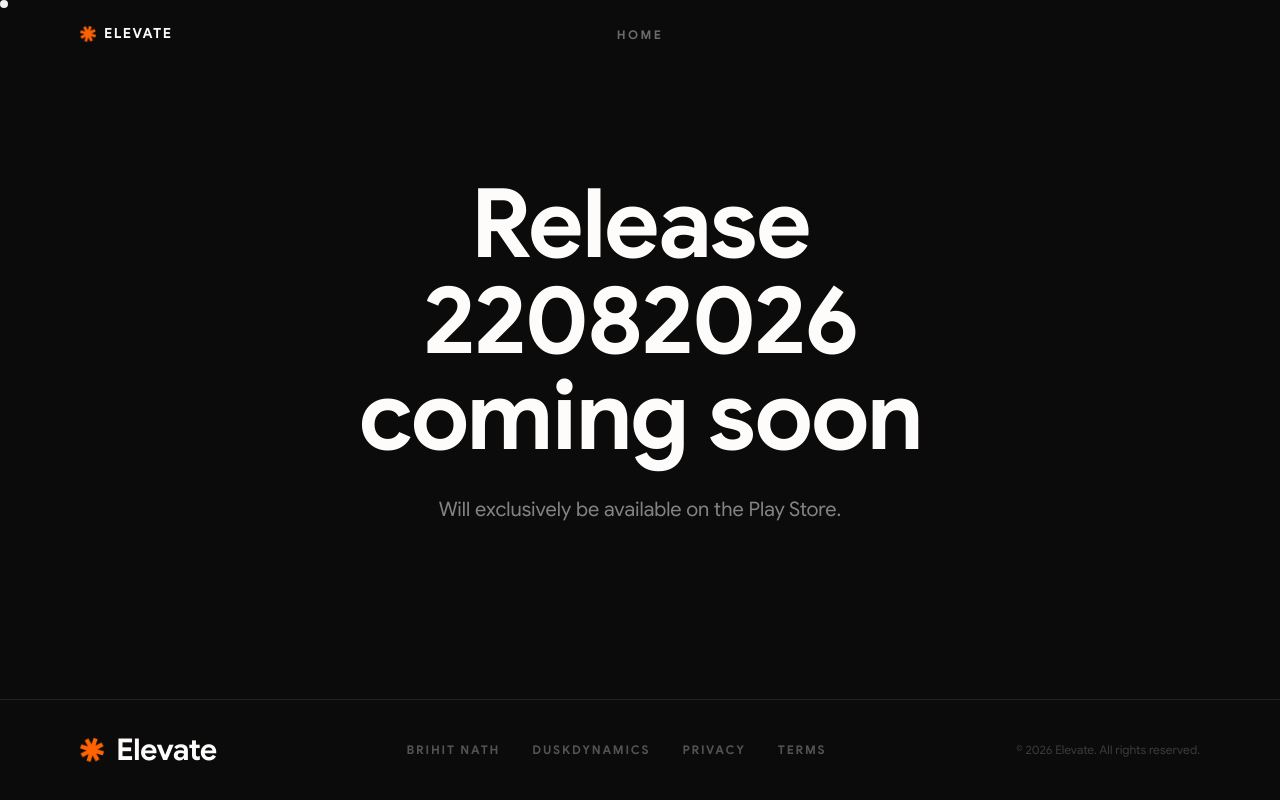
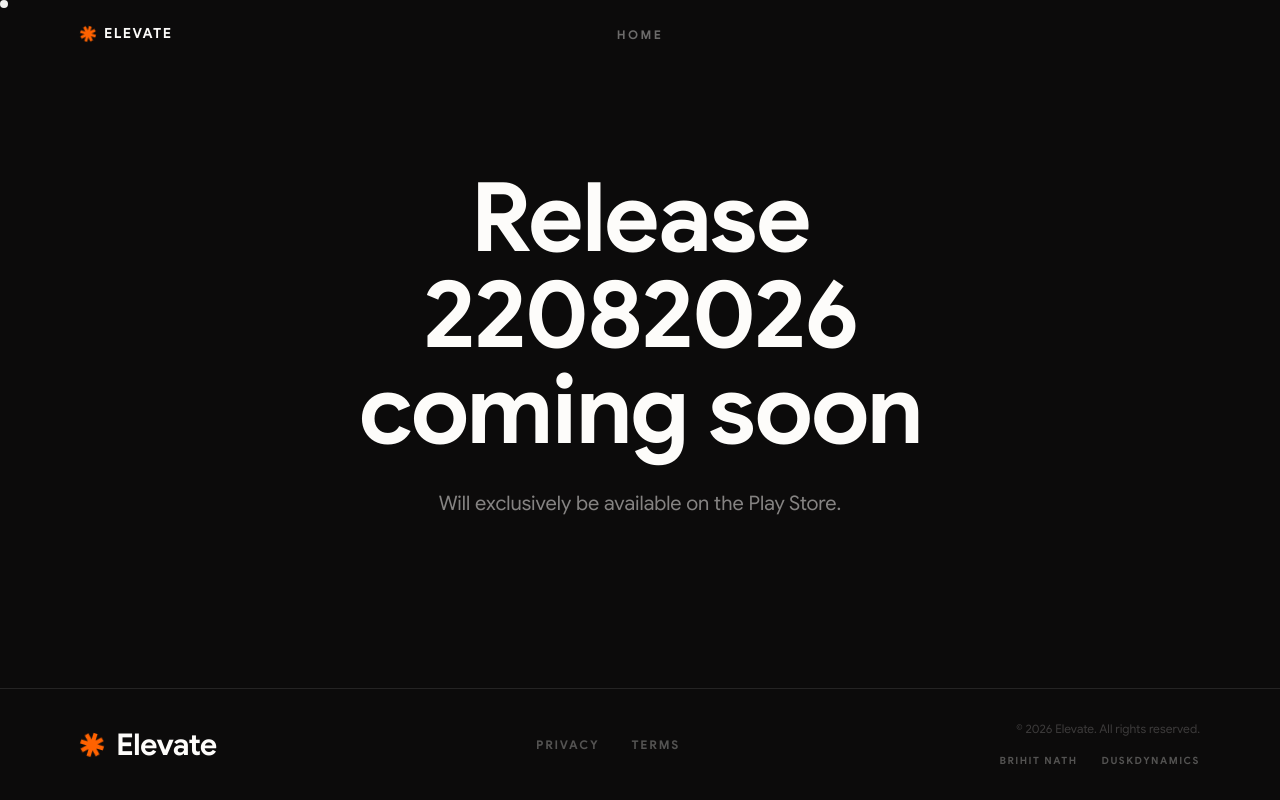
Before and after one commit to duskdynamicsproductions/elevate, a React (Vite) app: page /download in a window 1280 px wide. Built offline with nearby package versions, Linux system fonts and the light colour scheme; a web font is replaced by a local one.

Commit message:
style: Move Instagram social links directly below the copyright text

```diff
--- a/src/App.tsx
+++ b/src/App.tsx
@@ -2549,12 +2549,16 @@ export default function App() {
             <span className="text-3xl font-black tracking-tight">Elevate</span>
           </div>
           <div className="flex flex-wrap items-center justify-center gap-6 md:gap-8">
-            <a href="https://www.instagram.com/not_brihit/" target="_blank" rel="noreferrer" className="text-xs font-semibold tracking-[0.15em] uppercase text-elevate-paper/30 transition-colors hover:text-elevate-paper">Brihit Nath</a>
-            <a href="https://www.instagram.com/the.duskdynamics/" target="_blank" rel="noreferrer" className="text-xs font-semibold tracking-[0.15em] uppercase text-elevate-paper/30 transition-colors hover:text-elevate-paper">Duskdynamics</a>
             <Link to="/privacy_policy" className="text-xs font-semibold tracking-[0.15em] uppercase text-elevate-paper/30 transition-colors hover:text-elevate-paper">Privacy</Link>
             <Link to="/terms" className="text-xs font-semibold tracking-[0.15em] uppercase text-elevate-paper/30 transition-colors hover:text-elevate-paper">Terms</Link>
           </div>
-          <p className="text-xs text-elevate-paper/20">© 2026 Elevate. All rights reserved.</p>
+          <div className="flex flex-col items-start gap-4 md:items-end">
+            <p className="text-xs text-elevate-paper/20">© 2026 Elevate. All rights reserved.</p>
+            <div className="flex items-center gap-6">
+              <a href="https://www.instagram.com/not_brihit/" target="_blank" rel="noreferrer" className="text-[10px] font-bold tracking-[0.15em] uppercase text-elevate-paper/30 transition-colors hover:text-elevate-paper">Brihit Nath</a>
+              <a href="https://www.instagram.com/the.duskdynamics/" target="_blank" rel="noreferrer" className="text-[10px] font-bold tracking-[0.15em] uppercase text-elevate-paper/30 transition-colors hover:text-elevate-paper">Duskdynamics</a>
+            </div>
+          </div>
         </div>
       </footer>
 
--- a/src/DownloadPage.tsx
+++ b/src/DownloadPage.tsx
@@ -49,12 +49,16 @@ export function DownloadPage() {
           <span className="text-3xl font-black tracking-tight">Elevate</span>
         </div>
         <div className="flex flex-wrap items-center justify-center gap-6 md:gap-8">
-          <a href="https://www.instagram.com/not_brihit/" target="_blank" rel="noreferrer" className="text-xs font-semibold tracking-[0.15em] uppercase text-elevate-paper/30 transition-colors hover:text-elevate-paper">Brihit Nath</a>
-          <a href="https://www.instagram.com/the.duskdynamics/" target="_blank" rel="noreferrer" className="text-xs font-semibold tracking-[0.15em] uppercase text-elevate-paper/30 transition-colors hover:text-elevate-paper">Duskdynamics</a>
           <Link to="/privacy_policy" className="text-xs font-semibold tracking-[0.15em] uppercase text-elevate-paper/30 transition-colors hover:text-elevate-paper">Privacy</Link>
           <Link to="/terms" className="text-xs font-semibold tracking-[0.15em] uppercase text-elevate-paper/30 transition-colors hover:text-elevate-paper">Terms</Link>
         </div>
-        <p className="text-xs text-elevate-paper/20">© 2026 Elevate. All rights reserved.</p>
+        <div className="flex flex-col items-start gap-4 md:items-end">
+          <p className="text-xs text-elevate-paper/20">© 2026 Elevate. All rights reserved.</p>
+          <div className="flex items-center gap-6">
+            <a href="https://www.instagram.com/not_brihit/" target="_blank" rel="noreferrer" className="text-[10px] font-bold tracking-[0.15em] uppercase text-elevate-paper/30 transition-colors hover:text-elevate-paper">Brihit Nath</a>
+            <a href="https://www.instagram.com/the.duskdynamics/" target="_blank" rel="noreferrer" className="text-[10px] font-bold tracking-[0.15em] uppercase text-elevate-paper/30 transition-colors hover:text-elevate-paper">Duskdynamics</a>
+          </div>
+        </div>
       </footer>
 
     </div>
--- a/src/LegalPages.tsx
+++ b/src/LegalPages.tsx
@@ -189,12 +189,16 @@ function LegalLayout({
                 <span className="text-3xl font-black tracking-tight">Elevate</span>
               </div>
               <div className="flex flex-wrap items-center justify-center gap-6 md:gap-8">
-                <a href="https://www.instagram.com/not_brihit/" target="_blank" rel="noreferrer" className="text-xs font-semibold tracking-[0.15em] uppercase text-elevate-paper/30 transition-colors hover:text-elevate-paper">Brihit Nath</a>
-                <a href="https://www.instagram.com/the.duskdynamics/" target="_blank" rel="noreferrer" className="text-xs font-semibold tracking-[0.15em] uppercase text-elevate-paper/30 transition-colors hover:text-elevate-paper">Duskdynamics</a>
                 <Link to="/privacy_policy" className="text-xs font-semibold tracking-[0.15em] uppercase text-elevate-paper/30 transition-colors hover:text-elevate-paper">Privacy</Link>
                 <Link to="/terms" className="text-xs font-semibold tracking-[0.15em] uppercase text-elevate-paper/30 transition-colors hover:text-elevate-paper">Terms</Link>
               </div>
-              <p className="text-xs text-elevate-paper/20">© 2026 Elevate. All rights reserved.</p>
+              <div className="flex flex-col items-start gap-4 md:items-end">
+                <p className="text-xs text-elevate-paper/20">© 2026 Elevate. All rights reserved.</p>
+                <div className="flex items-center gap-6">
+                  <a href="https://www.instagram.com/not_brihit/" target="_blank" rel="noreferrer" className="text-[10px] font-bold tracking-[0.15em] uppercase text-elevate-paper/30 transition-colors hover:text-elevate-paper">Brihit Nath</a>
+                  <a href="https://www.instagram.com/the.duskdynamics/" target="_blank" rel="noreferrer" className="text-[10px] font-bold tracking-[0.15em] uppercase text-elevate-paper/30 transition-colors hover:text-elevate-paper">Duskdynamics</a>
+                </div>
+              </div>
             </footer>
           </div>
 
```
